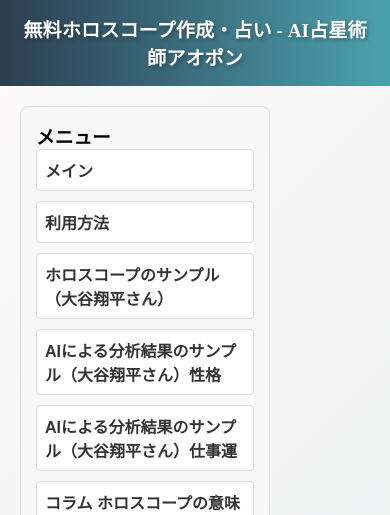
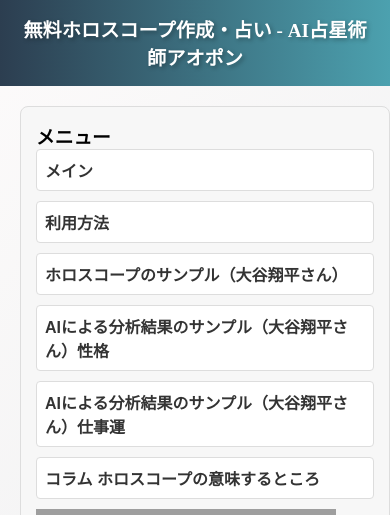
Before and after one commit to YutaAoyagi2018/aihoroscope, a Django app: page / in a window 390 px wide. Shown: the top 515 px of the page. Run offline with Django 5.2, Linux system fonts and the light colour scheme; some libraries are stand-ins or nearby versions; grey boxes are pictures that could not be loaded.

Commit message:
メニュ-追加

```diff
--- a/horoscope_app/templates/horoscope_app/index.html
+++ b/horoscope_app/templates/horoscope_app/index.html
@@ -522,6 +522,11 @@
             .main-content {
                 width: 100%;
             }
+            /* 左寄せのサイドバー用（必要に応じて調整） */
+            .left-ad {
+            float: left;
+            width: 100%;                   /* 幅は調整可能 */
+            }
             }
             /* サイドバー全体のスタイル */
             .side-ad {
@@ -536,7 +541,7 @@
             /* 左寄せのサイドバー用（必要に応じて調整） */
             .left-ad {
             float: left;
-            width: 250px;                   /* 幅は調整可能 */
+            /* width: 250px; */
             }
 
             /* リスト全体のリセット */
```
